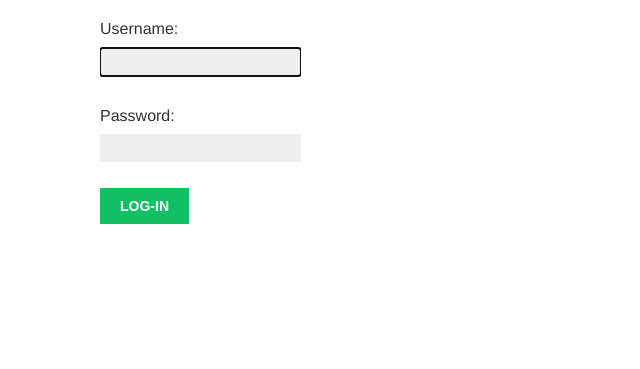
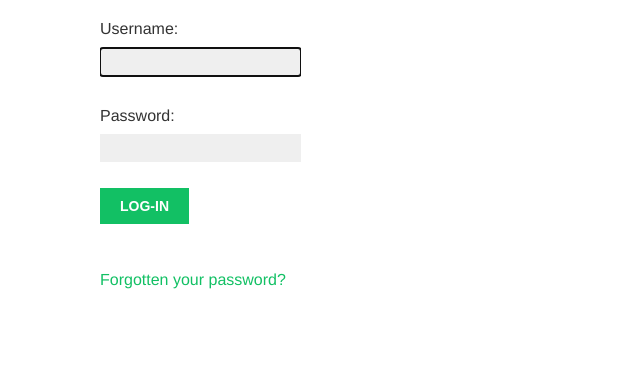
Before and after one commit to polar9527/bookmarks, a Django app: the page made by account/templates/registration/login.html in a window 1280 px wide. Shown: the part 201-570 px from the top of the page, without its empty margins (0-640 px from the left). Run offline with Django 3.2, Linux system fonts and the light colour scheme; some web fonts are replaced.

Commit message:
Add change and reset password views
	The reset e-mail is sent to console for test

```diff
--- a/account/templates/registration/login.html
+++ b/account/templates/registration/login.html
@@ -20,5 +20,8 @@
             <input type="hidden" name="next" value="{{ next }}" />
             <p><input type="submit" value="Log-in"></p>
         </form>
+        <p>
+            <a href="{% url "password_reset" %}">Forgotten your password?</a>
+        </p>
     </div>
 {% endblock %}
--- /dev/null
+++ b/account/templates/registration/password_reset_email.html
@@ -0,0 +1,4 @@
+Someone asked for password reset for email {{ email }}. Follow the link below:
+{{ protocol }}://{{ domain }}{% url "password_reset_confirm" uidb64=uid token=token %}
+
+Your username, in case you've forgotten: {{ user.get_username }}
--- a/account/urls.py
+++ b/account/urls.py
@@ -17,4 +17,20 @@ urlpatterns = [
         'django.contrib.auth.views.logout_then_login',
         name='logout_then_login'),
     url(r'^$', views.dashboard, name='dashboard'),
+
+    # change password urls
+    url(r'^password-change/$',
+        'django.contrib.auth.views.password_change',
+        name='password_change'),
+    url(r'^password-change/done/$',
+        'django.contrib.auth.views.password_change_done',
+        name='password_change_done'),
+
+    # restore password urls
+    url(r'^password-reset/$', 'django.contrib.auth.views.password_reset', name='password_reset'),
+    url(r'^password-reset/done/$', 'django.contrib.auth.views.password_reset_done', name='password_reset_done'),
+    url(r'^password-reset/confirm/(?P<uidb64>[-\w]+)/(?P<token>[-\w]+)/$',
+        'django.contrib.auth.views.password_reset_confirm', name='password_reset_confirm'),
+    url(r'^password-reset/complete/$', 'django.contrib.auth.views.password_reset_complete',
+        name='password_reset_complete'),
 ]
--- a/bookmarks/settings.py
+++ b/bookmarks/settings.py
@@ -103,8 +103,12 @@ USE_TZ = True
 
 STATIC_URL = '/static/'
 
+# for login, logout views
 from django.core.urlresolvers import reverse_lazy
 
 LOGIN_REDIRECT_URL = reverse_lazy('dashboard')
 LOGIN_URL = reverse_lazy('login')
 LOGOUT_URL = reverse_lazy('logout')
+
+# E-mail
+EMAIL_BACKEND = 'django.core.mail.backends.console.EmailBackend'
```
Also changed, not shown: account/templates/registration/password_change_done.html (added, +8 -0 lines), account/templates/registration/password_change_form.html (added, +13 -0 lines), account/templates/registration/password_reset_complete.html (added, +8 -0 lines), account/templates/registration/password_reset_confirm.html (added, +17 -0 lines), account/templates/registration/password_reset_done.html (added, +9 -0 lines), account/templates/registration/password_reset_form.html (added, +13 -0 lines), db.sqlite3.
